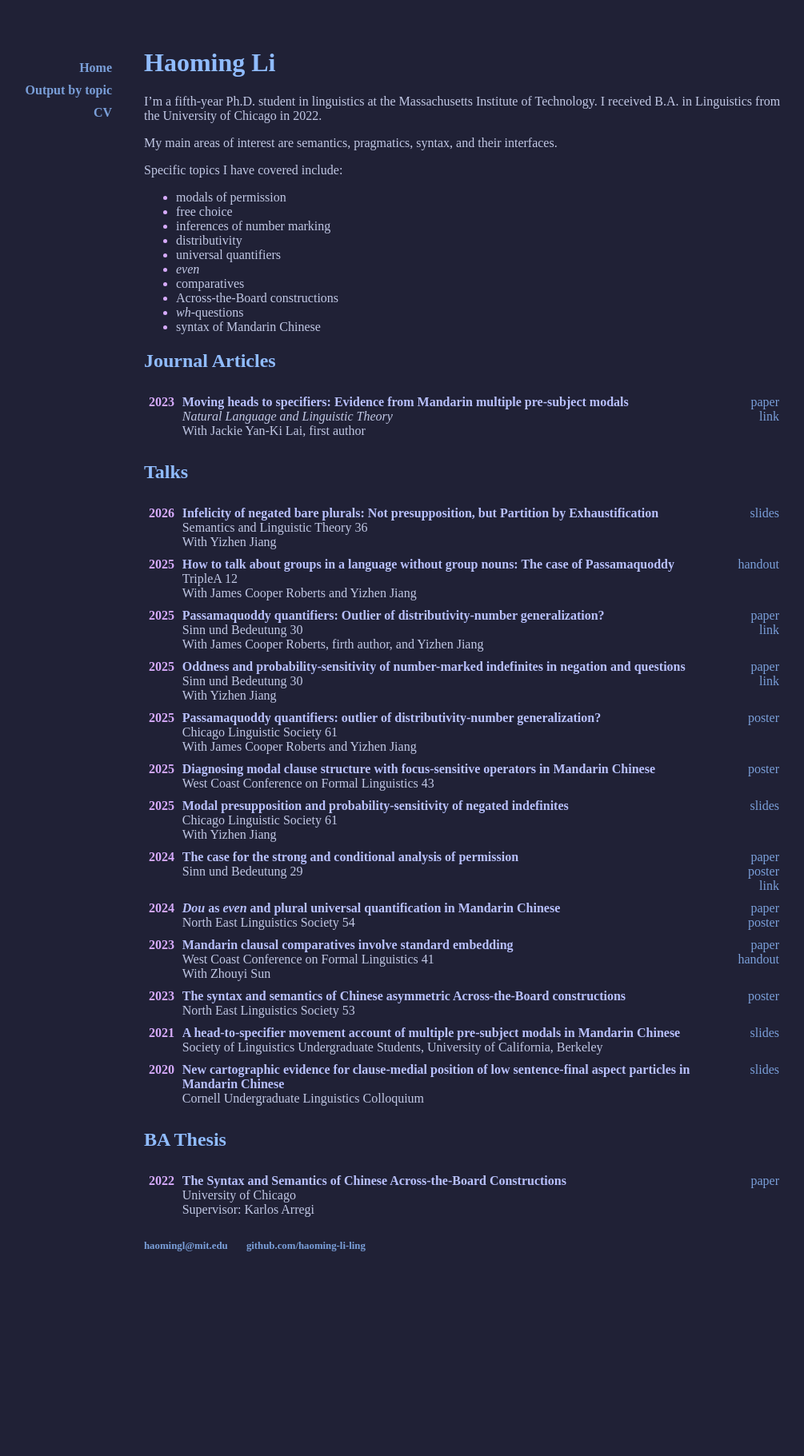
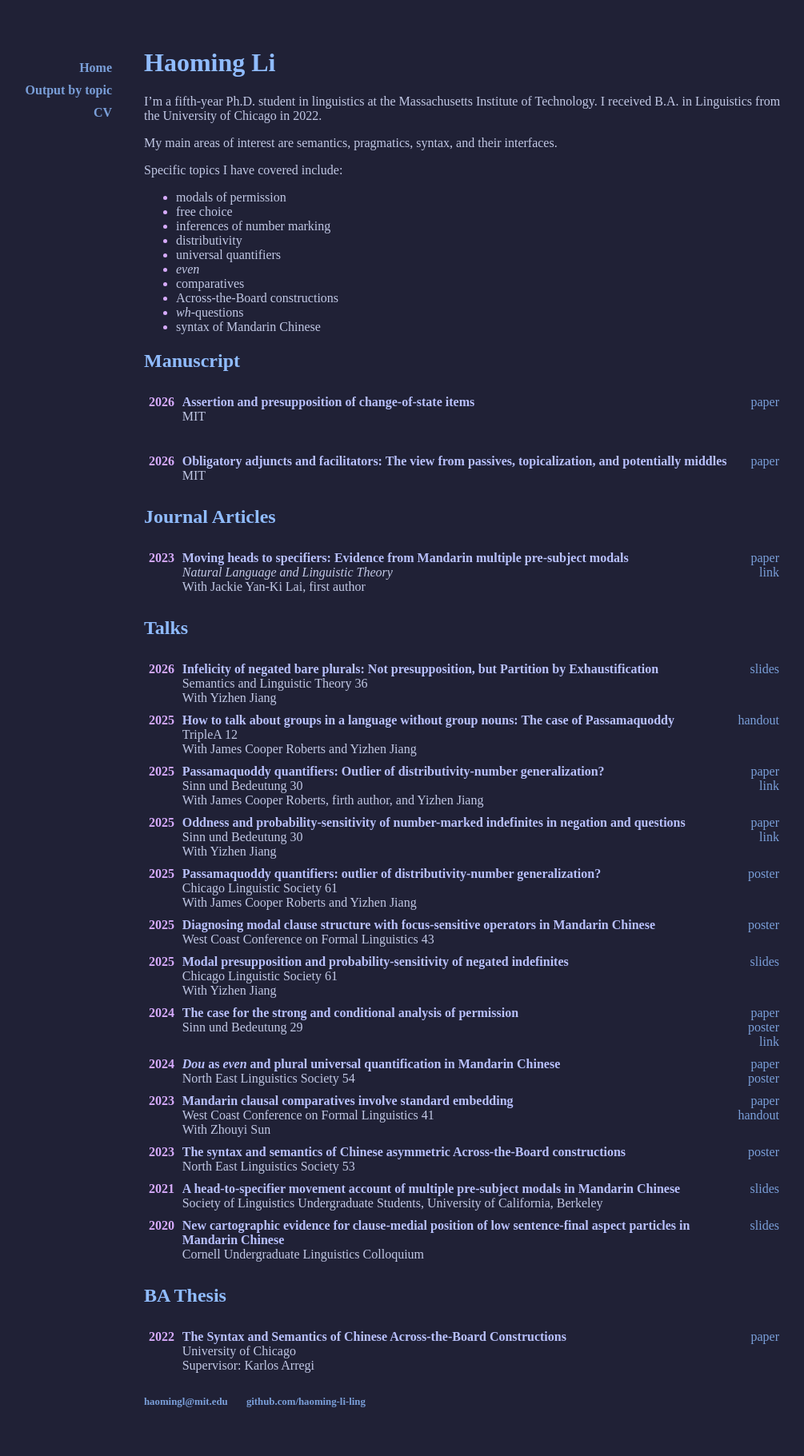
Before and after one commit to haoming-li-ling/haoming-li-ling.github.io, a Jekyll site: the page built from index.md, in a window 1280 px wide. Shown: the whole page at 80% size, without its empty margins (60-1065 px from the left). Built offline with Jekyll 4.4.1, drawn with Linux system fonts in a browser that asks for light colours; a style sheet for code colours, icons or effects is not loaded; before the commit the page ends 1626 px from its top, so only the background shows below that.

Commit message:
output updated with manuscripts

```diff
--- a/_data/output.yml
+++ b/_data/output.yml
@@ -1,3 +1,19 @@
+- title: "Assertion and presupposition of change-of-state items"
+  category: Manuscript
+  topics: ["presupposition", "aspect"]
+  date: 2026
+  publication: MIT
+  resources:
+    - type: paper
+      url: /files/cos_draft.pdf
+- title: "Obligatory adjuncts and facilitators: The view from passives, topicalization, and potentially middles"
+  cateogory: Manuscript
+  topics: ["focus", "implicatures", "Mandarin syntax"]
+  date: 2026
+  publication: MIT
+  resources:
+    - type: paper
+      url: /files/anti_locality_draft.pdf
 - title: "Moving heads to specifiers: Evidence from Mandarin multiple pre-subject modals"
   category: Journal Article
   topics: [modality, Mandarin syntax]
```
